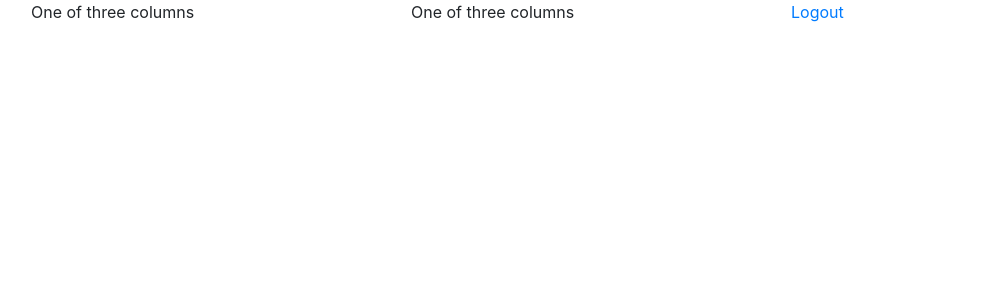
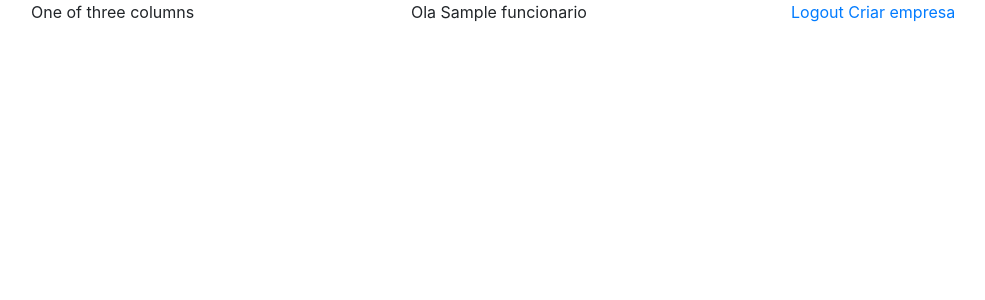
Before and after one commit to Gpzim98/gestao_rh, a Django app: template apps/core/templates/core/index.html in a window 1280 px wide. Shown: the top 300 px of the page, without its empty margins (54-1039 px from the left). Run offline with Django 3.2, Linux system fonts and the light colour scheme; the template is opened without the code that fills it: most values are stand-ins (such as "Sample title", 1, 10 or a date in 2020); some libraries are stand-ins or nearby versions.

Commit message:
Crud empresa parte 1

```diff
--- a/apps/core/templates/core/index.html
+++ b/apps/core/templates/core/index.html
@@ -6,10 +6,16 @@
       One of three columns
     </div>
     <div class="col-sm">
-      One of three columns
+      Ola {{ usuario.funcionario.nome }}
     </div>
     <div class="col-sm">
         <a href="{% url 'logout' %}">Logout</a>
+
+        {% if usuario.funcionario.empresa %}
+            <a href="">Editar empresa</a>
+        {% else %}
+            <a href="">Criar empresa</a>
+        {% endif %}
     </div>
   </div>
 {% endblock %}
--- a/apps/core/views.py
+++ b/apps/core/views.py
@@ -1,7 +1,10 @@
 from django.shortcuts import render
 from django.contrib.auth.decorators import login_required
+from apps.funcionarios.models import Funcionario
 
 
 @login_required
 def home(request):
-    return render(request, 'core/index.html')
+    data = {}
+    data['usuario'] = request.user
+    return render(request, 'core/index.html', data)
--- /dev/null
+++ b/apps/empresas/urls.py
@@ -0,0 +1,6 @@
+from django.urls import path
+from .views import EmpresaCreate
+
+urlpatterns = [
+    path('novo', EmpresaCreate.as_view(), name='create_empresa'),
+]
--- a/apps/funcionarios/models.py
+++ b/apps/funcionarios/models.py
@@ -8,7 +8,8 @@ class Funcionario(models.Model):
     nome = models.CharField(max_length=100)
     user = models.OneToOneField(User, on_delete=models.PROTECT)
     departamentos = models.ManyToManyField(Departamento)
-    empresa = models.ForeignKey(Empresa, on_delete=models.PROTECT)
+    empresa = models.ForeignKey(
+        Empresa, on_delete=models.PROTECT, null=True, blank=True)
 
     def __str__(self):
         return self.nome
--- a/gestao_rh/urls.py
+++ b/gestao_rh/urls.py
@@ -5,6 +5,7 @@ from django.urls import path, include
 urlpatterns = [
     path('', include('apps.core.urls')),
     path('funcionarios/', include('apps.funcionarios.urls')),
+    path('empresa/', include('apps.empresas.urls')),
     path('admin/', admin.site.urls),
     path('accounts/', include('django.contrib.auth.urls')),
 ]
```
Also changed, not shown: apps/empresas/templates/empresas/empresa_form.html (added, +9 -0 lines), apps/empresas/views.py (+6 -1 lines), apps/funcionarios/migrations/0004_auto_20181029_2313.py (added).
